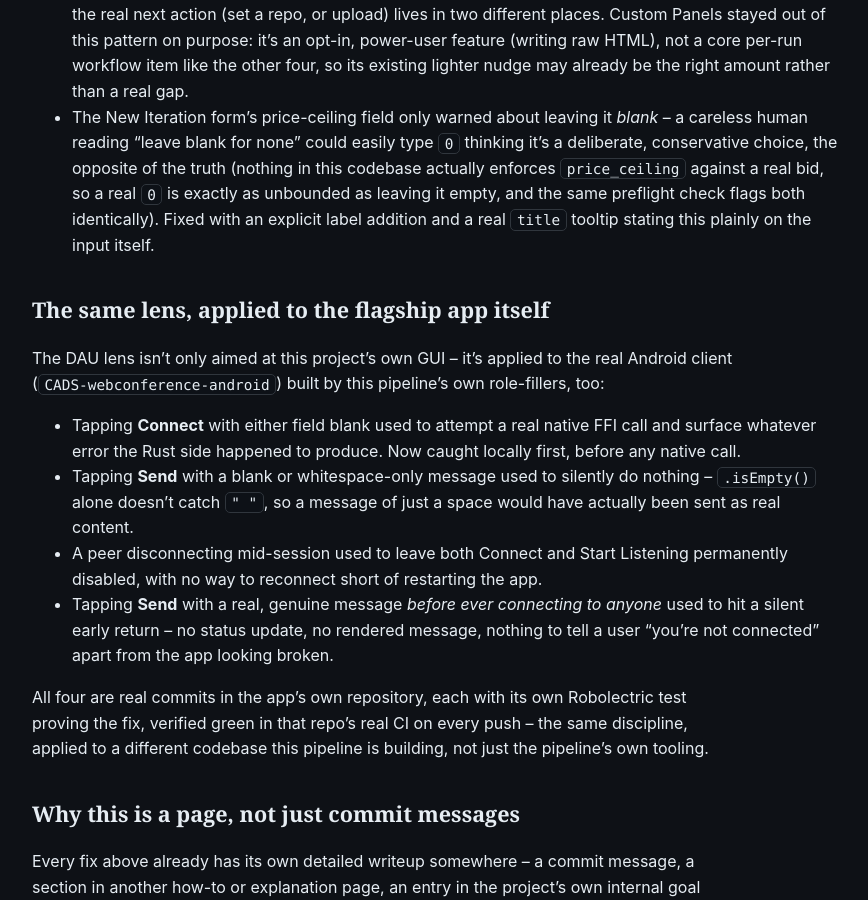
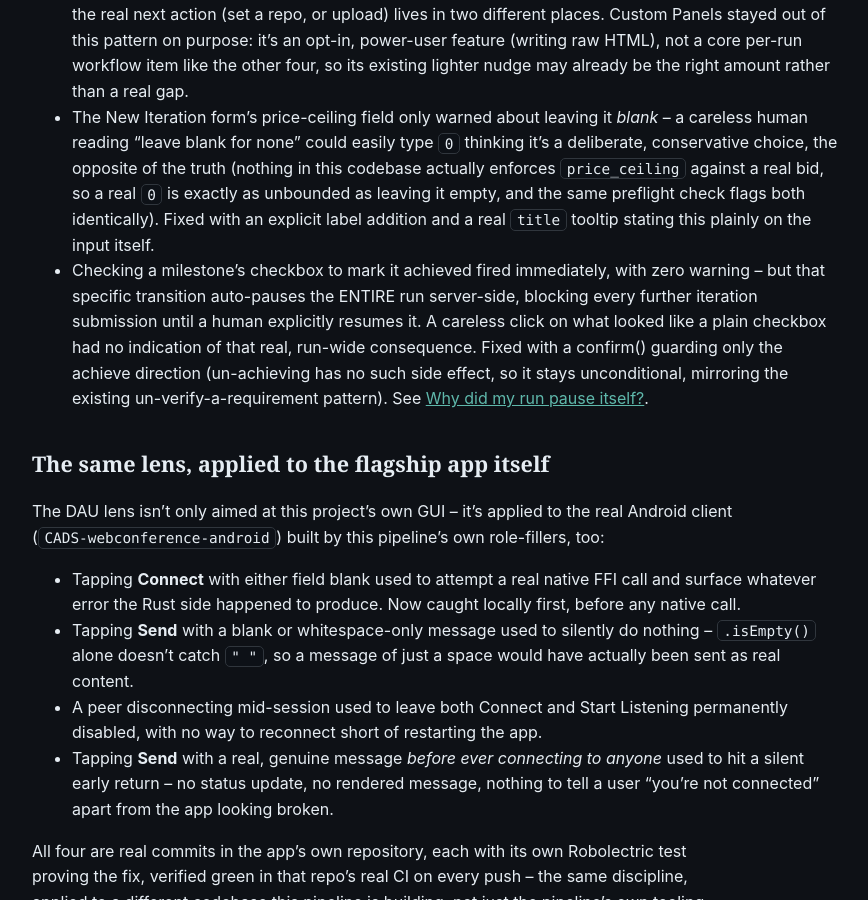
Before and after one commit to scimbe/CADS-devsystem-docs, a Jekyll site: the page built from _explanation/dau-lens-and-stress-testing.md, in a window 1280 px wide and 900 px high, scrolled down 4132 px. Shown: the whole window, without its empty margins (322-1190 px from the left). Built offline with Jekyll 4.4.1, drawn with Linux system fonts in a browser that asks for light colours; some of the changed text lies outside the part shown.

Commit message:
docs: document the new confirm-before-achieving-a-milestone guard (run 30)
CADS-devsystem@e087a18 shipped since this site was last updated: checking
a milestone's checkbox now confirms first, since that transition
auto-pauses the entire run with no other warning. Added to both the
stress-test track record and the pause how-to, which is the natural place
someone lands after seeing that confirm dialog for the first time.

```diff
--- a/_explanation/dau-lens-and-stress-testing.md
+++ b/_explanation/dau-lens-and-stress-testing.md
@@ -176,6 +176,13 @@ actual deployment, not just described:
   against a real bid, so a real `0` is exactly as unbounded as leaving it empty, and the same
   preflight check flags both identically). Fixed with an explicit label addition and a real `title`
   tooltip stating this plainly on the input itself.
+- Checking a milestone's checkbox to mark it achieved fired immediately, with zero warning -- but
+  that specific transition auto-pauses the ENTIRE run server-side, blocking every further iteration
+  submission until a human explicitly resumes it. A careless click on what looked like a plain
+  checkbox had no indication of that real, run-wide consequence. Fixed with a confirm() guarding
+  only the achieve direction (un-achieving has no such side effect, so it stays unconditional,
+  mirroring the existing un-verify-a-requirement pattern). See
+  [Why did my run pause itself?]({{ '/how-to/why-did-my-run-pause/' | relative_url }}).
 
 ## The same lens, applied to the flagship app itself
 
```
Also changed, not shown: other parts of _explanation/dau-lens-and-stress-testing.md (+2 -2 lines), _how-to/why-did-my-run-pause.md (+7 -0 lines).
